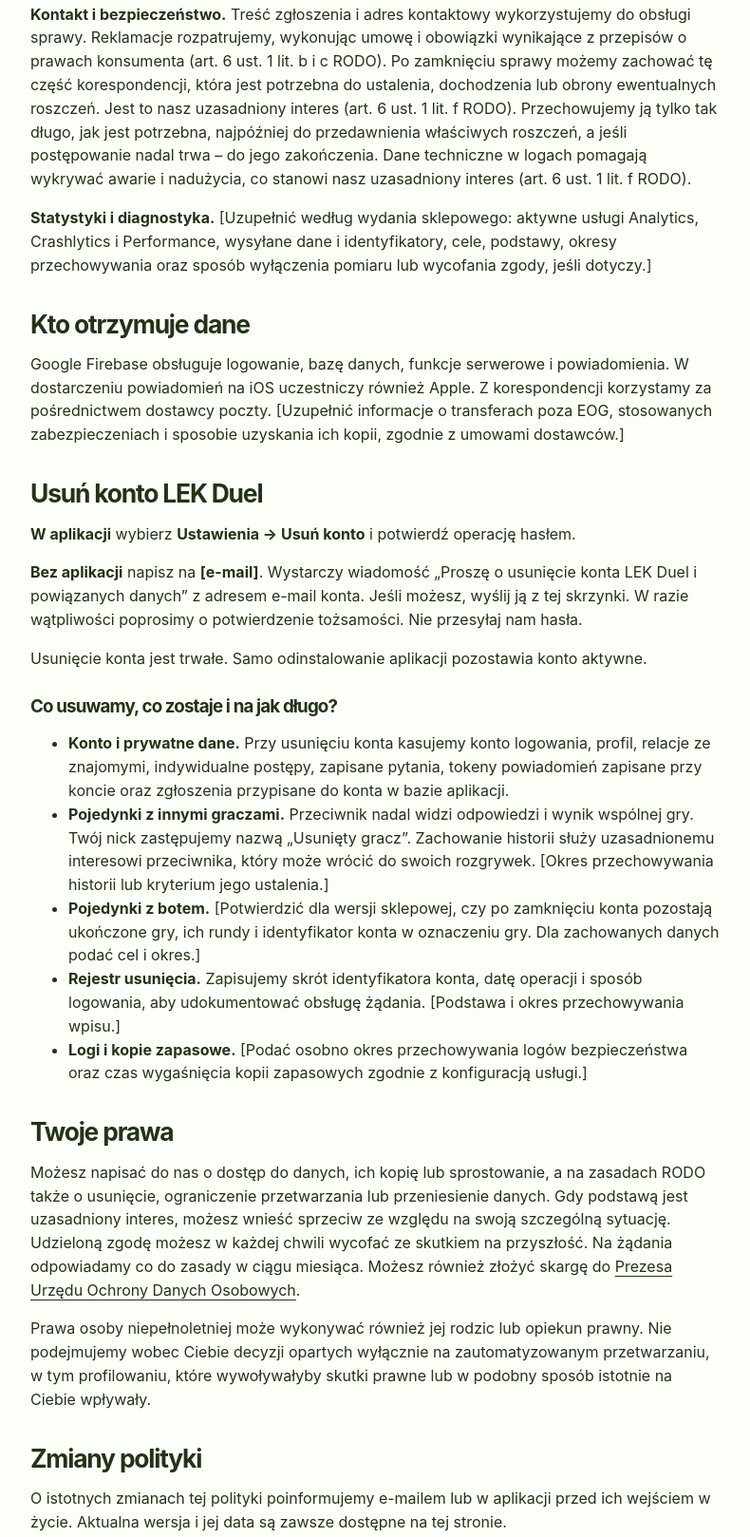
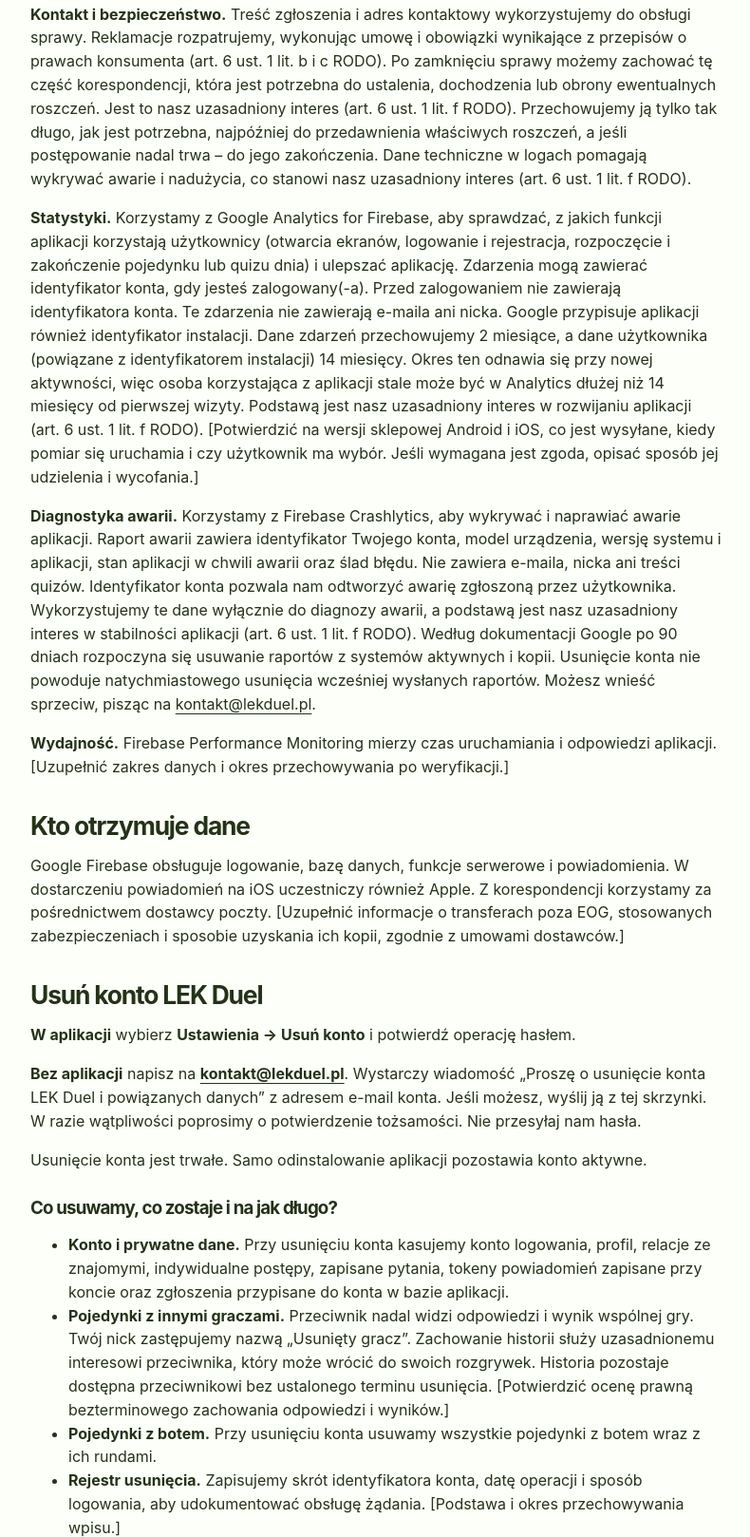
Before and after one commit to LDrogba/LekDuelWebPage, a plain HTML site: page prywatnosc/index.html in a window 1280 px wide. Shown: the part 759-2377 px from the top of the page at 95% size, without its empty margins (244-1034 px from the left). Drawn offline with Linux system fonts and the light colour scheme.

Commit message:
Update privacy policy (analytics, crashlytics, retention) and terms
Co-Authored-By: Claude Sonnet 5.5 <noreply@anthropic.com>

```diff
--- a/prywatnosc/index.html
+++ b/prywatnosc/index.html
@@ -1,26 +1,28 @@
 <!doctype html><html lang="pl"><head><meta charset="utf-8"><meta name="viewport" content="width=device-width,initial-scale=1"><title>Polityka prywatności | LEK Duel</title><meta name="description" content="LEK Duel — pytania, powtórki i pojedynki w przygotowaniach do Lekarskiego Egzaminu Końcowego."><link rel="stylesheet" href="../style.css"></head><body><header><a class="brand" href="../index.html" aria-label="LEK Duel — strona główna"><i aria-hidden="true">🎓</i> LEK <b>Duel</b></a><nav aria-label="Nawigacja"><a href="../index.html#aplikacja">O aplikacji</a><a href="../index.html#dokumenty">Dokumenty</a></nav></header><main class="document"><p class="notice">Wersja robocza · Dokument w przygotowaniu</p>
 <h1>Polityka prywatności LEK Duel</h1>
-<p>Planowana data wejścia w życie: [data].</p>
-<p>Za Twoje dane odpowiada <strong>[nazwa lub imię i nazwisko operatora]</strong>, [adres]. W sprawach prywatności i usunięcia konta napisz na <strong>[e-mail]</strong>.</p>
+<p>Planowana data wejścia w życie: 19 listopada 2026 r.</p>
+<p>Za Twoje dane odpowiada <strong>Łukasz Wojdon Wild Boar Soft</strong>, [adres do korespondencji], NIP 8992941447. W sprawach prywatności i usunięcia konta napisz na <strong><a href="mailto:kontakt@lekduel.pl">kontakt@lekduel.pl</a></strong>.</p>
 <h2>Jakich danych używamy i dlaczego</h2>
 <p><strong>Konto, nauka i gra.</strong> E-mail i dane logowania są potrzebne do założenia konta i odzyskania dostępu. Identyfikator konta łączy Twój profil z postępami, zapisanymi pytaniami, odpowiedziami i rozgrywkami. Przetwarzamy te dane przez czas prowadzenia konta, aby wykonać umowę (art. 6 ust. 1 lit. b RODO). Wyjątki opisujemy poniżej. Podanie e-maila i hasła jest dobrowolne, ale bez nich nie założysz konta i nie skorzystasz z aplikacji.</p>
 <p><strong>Profil gracza.</strong> Zalogowani użytkownicy mogą zobaczyć Twój nick, awatar, kod znajomego, aktywność i statystyki. Przeciwnik widzi także odpowiedzi i wyniki udostępnionych rund. Możesz wybrać nick, który nie ujawnia Twojego nazwiska.</p>
 <p><strong>Telefon i powiadomienia.</strong> Aplikacja zapisuje sesję, ustawienia i dane nauki offline w pamięci telefonu. Do dostarczania powiadomień o grze wykorzystuje token urządzenia i identyfikator instalacji. Powiadomienia możesz wyłączyć w ustawieniach telefonu.</p>
 <p><strong>Kontakt i bezpieczeństwo.</strong> Treść zgłoszenia i adres kontaktowy wykorzystujemy do obsługi sprawy. Reklamacje rozpatrujemy, wykonując umowę i obowiązki wynikające z przepisów o prawach konsumenta (art. 6 ust. 1 lit. b i c RODO). Po zamknięciu sprawy możemy zachować tę część korespondencji, która jest potrzebna do ustalenia, dochodzenia lub obrony ewentualnych roszczeń. Jest to nasz uzasadniony interes (art. 6 ust. 1 lit. f RODO). Przechowujemy ją tylko tak długo, jak jest potrzebna, najpóźniej do przedawnienia właściwych roszczeń, a jeśli postępowanie nadal trwa – do jego zakończenia. Dane techniczne w logach pomagają wykrywać awarie i nadużycia, co stanowi nasz uzasadniony interes (art. 6 ust. 1 lit. f RODO).</p>
-<p><strong>Statystyki i diagnostyka.</strong> [Uzupełnić według wydania sklepowego: aktywne usługi Analytics, Crashlytics i Performance, wysyłane dane i identyfikatory, cele, podstawy, okresy przechowywania oraz sposób wyłączenia pomiaru lub wycofania zgody, jeśli dotyczy.]</p>
+<p><strong>Statystyki.</strong> Korzystamy z Google Analytics for Firebase, aby sprawdzać, z jakich funkcji aplikacji korzystają użytkownicy (otwarcia ekranów, logowanie i rejestracja, rozpoczęcie i zakończenie pojedynku lub quizu dnia) i ulepszać aplikację. Zdarzenia mogą zawierać identyfikator konta, gdy jesteś zalogowany(-a). Przed zalogowaniem nie zawierają identyfikatora konta. Te zdarzenia nie zawierają e-maila ani nicka. Google przypisuje aplikacji również identyfikator instalacji. Dane zdarzeń przechowujemy 2 miesiące, a dane użytkownika (powiązane z identyfikatorem instalacji) 14 miesięcy. Okres ten odnawia się przy nowej aktywności, więc osoba korzystająca z aplikacji stale może być w Analytics dłużej niż 14 miesięcy od pierwszej wizyty. Podstawą jest nasz uzasadniony interes w rozwijaniu aplikacji (art. 6 ust. 1 lit. f RODO). [Potwierdzić na wersji sklepowej Android i iOS, co jest wysyłane, kiedy pomiar się uruchamia i czy użytkownik ma wybór. Jeśli wymagana jest zgoda, opisać sposób jej udzielenia i wycofania.]</p>
+<p><strong>Diagnostyka awarii.</strong> Korzystamy z Firebase Crashlytics, aby wykrywać i naprawiać awarie aplikacji. Raport awarii zawiera identyfikator Twojego konta, model urządzenia, wersję systemu i aplikacji, stan aplikacji w chwili awarii oraz ślad błędu. Nie zawiera e-maila, nicka ani treści quizów. Identyfikator konta pozwala nam odtworzyć awarię zgłoszoną przez użytkownika. Wykorzystujemy te dane wyłącznie do diagnozy awarii, a podstawą jest nasz uzasadniony interes w stabilności aplikacji (art. 6 ust. 1 lit. f RODO). Według dokumentacji Google po 90 dniach rozpoczyna się usuwanie raportów z systemów aktywnych i kopii. Usunięcie konta nie powoduje natychmiastowego usunięcia wcześniej wysłanych raportów. Możesz wnieść sprzeciw, pisząc na <a href="mailto:kontakt@lekduel.pl">kontakt@lekduel.pl</a>.</p>
+<p><strong>Wydajność.</strong> Firebase Performance Monitoring mierzy czas uruchamiania i odpowiedzi aplikacji. [Uzupełnić zakres danych i okres przechowywania po weryfikacji.]</p>
 <h2>Kto otrzymuje dane</h2>
 <p>Google Firebase obsługuje logowanie, bazę danych, funkcje serwerowe i powiadomienia. W dostarczeniu powiadomień na iOS uczestniczy również Apple. Z korespondencji korzystamy za pośrednictwem dostawcy poczty. [Uzupełnić informacje o transferach poza EOG, stosowanych zabezpieczeniach i sposobie uzyskania ich kopii, zgodnie z umowami dostawców.]</p>
 <h2 id="usun-konto">Usuń konto LEK Duel</h2>
 <p><strong>W aplikacji</strong> wybierz <strong>Ustawienia → Usuń konto</strong> i potwierdź operację hasłem.</p>
-<p><strong>Bez aplikacji</strong> napisz na <strong>[e-mail]</strong>. Wystarczy wiadomość „Proszę o usunięcie konta LEK Duel i powiązanych danych” z adresem e-mail konta. Jeśli możesz, wyślij ją z tej skrzynki. W razie wątpliwości poprosimy o potwierdzenie tożsamości. Nie przesyłaj nam hasła.</p>
+<p><strong>Bez aplikacji</strong> napisz na <strong><a href="mailto:kontakt@lekduel.pl">kontakt@lekduel.pl</a></strong>. Wystarczy wiadomość „Proszę o usunięcie konta LEK Duel i powiązanych danych” z adresem e-mail konta. Jeśli możesz, wyślij ją z tej skrzynki. W razie wątpliwości poprosimy o potwierdzenie tożsamości. Nie przesyłaj nam hasła.</p>
 <p>Usunięcie konta jest trwałe. Samo odinstalowanie aplikacji pozostawia konto aktywne.</p>
 <h3>Co usuwamy, co zostaje i na jak długo?</h3>
 <ul>
   <li><strong>Konto i prywatne dane.</strong> Przy usunięciu konta kasujemy konto logowania, profil, relacje ze znajomymi, indywidualne postępy, zapisane pytania, tokeny powiadomień zapisane przy koncie oraz zgłoszenia przypisane do konta w bazie aplikacji.</li>
-  <li><strong>Pojedynki z innymi graczami.</strong> Przeciwnik nadal widzi odpowiedzi i wynik wspólnej gry. Twój nick zastępujemy nazwą „Usunięty gracz”. Zachowanie historii służy uzasadnionemu interesowi przeciwnika, który może wrócić do swoich rozgrywek. [Okres przechowywania historii lub kryterium jego ustalenia.]</li>
-  <li><strong>Pojedynki z botem.</strong> [Potwierdzić dla wersji sklepowej, czy po zamknięciu konta pozostają ukończone gry, ich rundy i identyfikator konta w oznaczeniu gry. Dla zachowanych danych podać cel i okres.]</li>
+  <li><strong>Pojedynki z innymi graczami.</strong> Przeciwnik nadal widzi odpowiedzi i wynik wspólnej gry. Twój nick zastępujemy nazwą „Usunięty gracz”. Zachowanie historii służy uzasadnionemu interesowi przeciwnika, który może wrócić do swoich rozgrywek. Historia pozostaje dostępna przeciwnikowi bez ustalonego terminu usunięcia. [Potwierdzić ocenę prawną bezterminowego zachowania odpowiedzi i wyników.]</li>
+  <li><strong>Pojedynki z botem.</strong> Przy usunięciu konta usuwamy wszystkie pojedynki z botem wraz z ich rundami.</li>
   <li><strong>Rejestr usunięcia.</strong> Zapisujemy skrót identyfikatora konta, datę operacji i sposób logowania, aby udokumentować obsługę żądania. [Podstawa i okres przechowywania wpisu.]</li>
-  <li><strong>Logi i kopie zapasowe.</strong> [Podać osobno okres przechowywania logów bezpieczeństwa oraz czas wygaśnięcia kopii zapasowych zgodnie z konfiguracją usługi.]</li>
+  <li><strong>Logi i kopie zapasowe.</strong> Logi aplikacji w zasobniku _Default Google Cloud są przechowywane przez 30 dni. Zasobnik _Required zachowuje wymagane logi systemowe przez 400 dni. Baza Firestore jest kopiowana codziennie, a zaplanowane kopie są przechowywane przez 7 dni. [Potwierdzić, czy istnieją inne eksporty lub kopie danych i jak długo są przechowywane.]</li>
 </ul>
 <h2>Twoje prawa</h2>
 <p>Możesz napisać do nas o dostęp do danych, ich kopię lub sprostowanie, a na zasadach RODO także o usunięcie, ograniczenie przetwarzania lub przeniesienie danych. Gdy podstawą jest uzasadniony interes, możesz wnieść sprzeciw ze względu na swoją szczególną sytuację. Udzieloną zgodę możesz w każdej chwili wycofać ze skutkiem na przyszłość. Na żądania odpowiadamy co do zasady w ciągu miesiąca. Możesz również złożyć skargę do <a href="https://uodo.gov.pl/pl/504">Prezesa Urzędu Ochrony Danych Osobowych</a>.</p>
```
Also changed, not shown: regulamin/index.html (+2 -2 lines).
